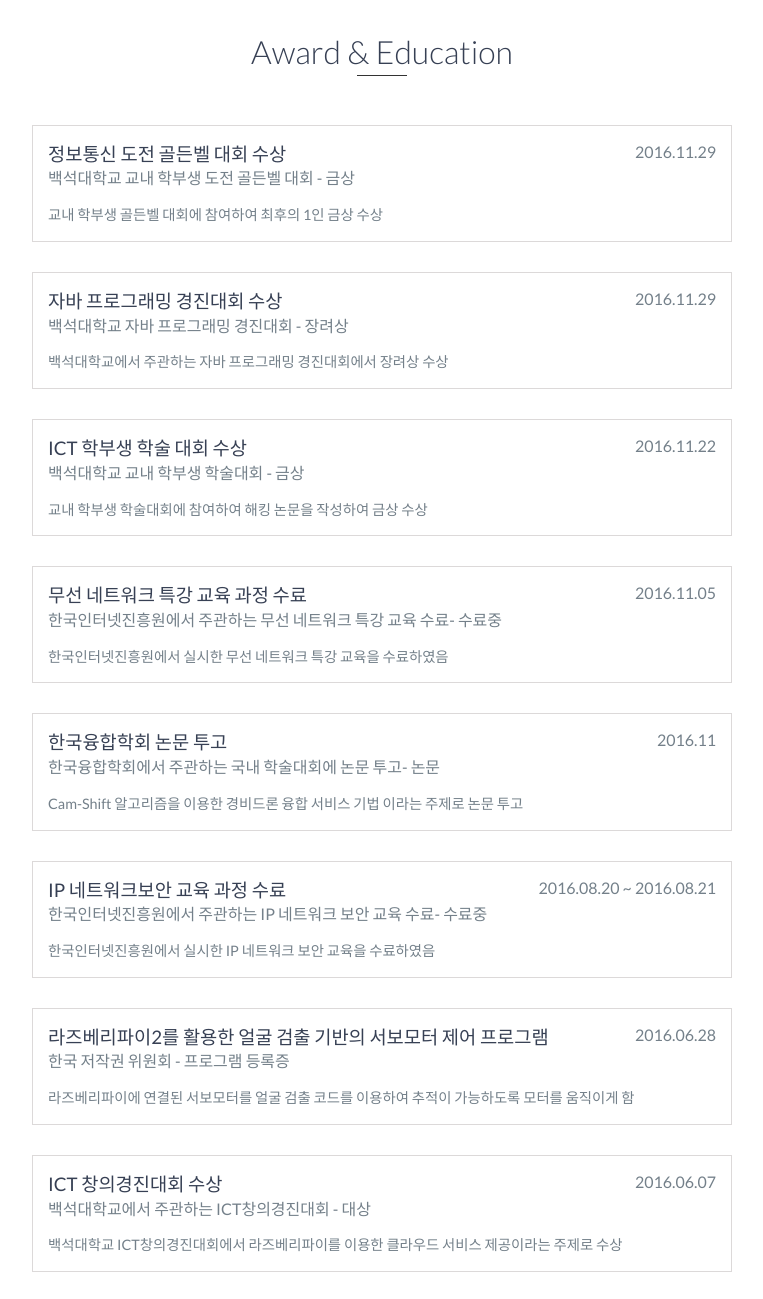
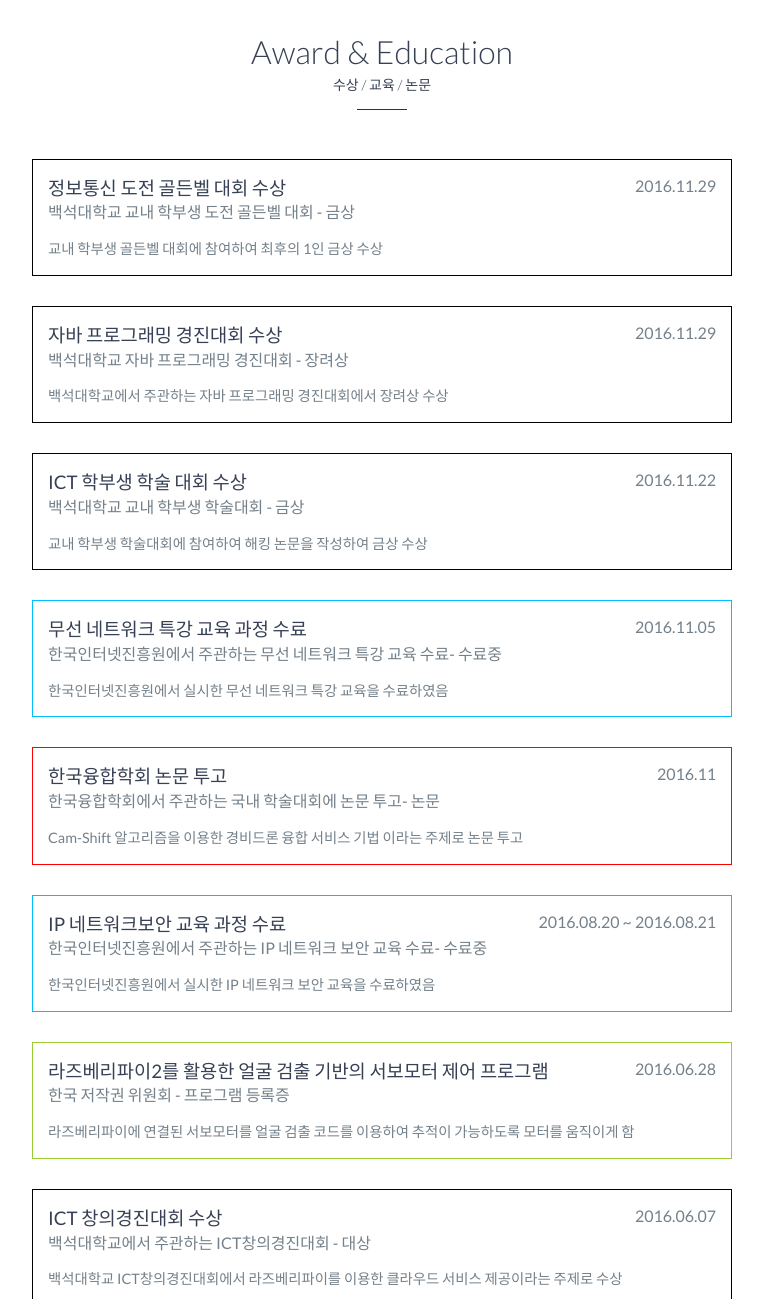
Before and after one commit to 2jae6/2jae6.github.io, a website: page index.html in a window 1280 px wide. Shown: the part 3320-4619 px from the top of the page, without its empty margins (258-1021 px from the left). Drawn offline with nearby package versions, Linux system fonts and the light colour scheme.

Commit message:
education color

```diff
--- /dev/null
+++ b/css/educationColor.css
@@ -0,0 +1,12 @@
+.award {
+  border-color: black;
+}
+.education {
+  border-color: deepskyblue;
+}
+.paper {
+  border-color: red;
+}
+.etc {
+  border-color: yellowgreen;
+}
--- a/index.html
+++ b/index.html
@@ -10,8 +10,10 @@
 	<link rel="icon" href="favicon.ico" type="image/x-icon">
     <link href="https://fonts.googleapis.com/css?family=Lato:300,400,700,900" rel="stylesheet">
     <link rel="stylesheet" href="libs/font-awesome/css/font-awesome.min.css">
+
     <link href="css/bootstrap.min.css" rel="stylesheet">
     <link href="css/styles.css" rel="stylesheet">
+    <link href="css/educationColor.css" rel="stylesheet">
 </head>
 
 <body>
@@ -213,10 +215,13 @@ It’s aimed squarely at beginners who want to learn to build real iOS apps, but
 
 
     <div id="education">
-        <h2 class="heading">Award & Education</h2>
+        <h2 class="heading">
+          Award & Education
+          <p style="margin-top: 0px; font-size: 14px;">수상 / 교육 / 논문</p>
+        </h2>
 
 
-                       <div class="education-block">
+       <div class="education-block award">
             <h3>정보통신 도전 골든벨 대회 수상 </h3>
             <span class="education-date">2016.11.29</span>
             <h4>백석대학교 교내 학부생 도전 골든벨 대회 - 금상</h4>
@@ -226,7 +231,7 @@ It’s aimed squarely at beginners who want to learn to build real iOS apps, but
         </div>
         <!-- End .education-block -->
 
-                               <div class="education-block">
+                               <div class="education-block award">
             <h3>자바 프로그래밍 경진대회 수상 </h3>
             <span class="education-date">2016.11.29</span>
             <h4>백석대학교 자바 프로그래밍 경진대회 - 장려상</h4>
@@ -237,7 +242,7 @@ It’s aimed squarely at beginners who want to learn to build real iOS apps, but
         <!-- End .education-block -->
 
 
-               <div class="education-block">
+               <div class="education-block award">
             <h3>ICT 학부생 학술 대회 수상 </h3>
             <span class="education-date">2016.11.22</span>
             <h4>백석대학교 교내 학부생 학술대회 - 금상</h4>
@@ -247,7 +252,7 @@ It’s aimed squarely at beginners who want to learn to build real iOS apps, but
         </div>
         <!-- End .education-block -->
 
-                                                               <div class="education-block">
+                                                               <div class="education-block education">
             <h3>무선 네트워크 특강 교육 과정 수료</h3>
             <span class="education-date">2016.11.05</span>
             <h4>한국인터넷진흥원에서 주관하는 무선 네트워크 특강 교육 수료- 수료중</h4>
@@ -257,7 +262,7 @@ It’s aimed squarely at beginners who want to learn to build real iOS apps, but
         </div>
         <!-- End .education-block -->
 
-                                <div class="education-block">
+                                <div class="education-block paper">
             <h3>한국융합학회 논문 투고</h3>
             <span class="education-date">2016.11</span>
             <h4>한국융합학회에서 주관하는 국내 학술대회에 논문 투고- 논문</h4>
@@ -268,7 +273,7 @@ It’s aimed squarely at beginners who want to learn to build real iOS apps, but
         <!-- End .education-block -->
 
 
-                <div class="education-block">
+                <div class="education-block education">
             <h3>IP 네트워크보안 교육 과정 수료</h3>
             <span class="education-date">2016.08.20 ~ 2016.08.21</span>
             <h4>한국인터넷진흥원에서 주관하는 IP 네트워크 보안 교육 수료- 수료중</h4>
@@ -278,7 +283,7 @@ It’s aimed squarely at beginners who want to learn to build real iOS apps, but
         </div>
         <!-- End .education-block -->
 
-              <div class="education-block">
+              <div class="education-block etc">
             <h3>라즈베리파이2를 활용한 얼굴 검출 기반의 서보모터 제어 프로그램</h3>
             <span class="education-date">2016.06.28</span>
             <h4>한국 저작권 위원회 - 프로그램 등록증</h4>
@@ -290,7 +295,7 @@ It’s aimed squarely at beginners who want to learn to build real iOS apps, but
 
 
 
-                                       <div class="education-block">
+                                       <div class="education-block award">
             <h3>ICT 창의경진대회 수상 </h3>
             <span class="education-date">2016.06.07</span>
             <h4>백석대학교에서 주관하는 ICT창의경진대회 - 대상</h4>
@@ -299,7 +304,7 @@ It’s aimed squarely at beginners who want to learn to build real iOS apps, but
             </p>
         </div>
         <!-- End .education-block -->
-                                              <div class="education-block">
+                                              <div class="education-block award">
             <h3>ICT 창의경진대회 수상 </h3>
             <span class="education-date">2016.06.07</span>
             <h4>백석대학교에서 주관하는 ICT창의경진대회 - 은상</h4>
@@ -316,7 +321,7 @@ It’s aimed squarely at beginners who want to learn to build real iOS apps, but
 
 
 
-                                                                <div class="education-block">
+                                                                <div class="education-block paper">
             <h3>한국융합학회 논문 투고</h3>
             <span class="education-date">2016.06</span>
             <h4>한국융합학회에서 주관하는 학술대회에 논문 투고- 논문</h4>
@@ -326,7 +331,7 @@ It’s aimed squarely at beginners who want to learn to build real iOS apps, but
         </div>
         <!-- End .education-block -->
 
-                                                                <div class="education-block">
+                                                                <div class="education-block paper">
             <h3>디지털융합학회 논문 투고</h3>
             <span class="education-date">2016.06</span>
             <h4>디지털융합학회에서 주관하는 학술대회에 논문 투고- 논문</h4>
@@ -335,7 +340,7 @@ It’s aimed squarely at beginners who want to learn to build real iOS apps, but
             </p>
         </div>
         <!-- End .education-block -->
-                                                <div class="education-block">
+                                                <div class="education-block paper">
             <h3>정보처리학회 논문 투고</h3>
             <span class="education-date">2016.04.29</span>
             <h4>정보처리학회에서 주관하는 학술대회에 논문 투고- 논문</h4>
@@ -344,7 +349,7 @@ It’s aimed squarely at beginners who want to learn to build real iOS apps, but
             </p>
         </div>
         <!-- End .education-block -->
-                                          <div class="education-block">
+                                          <div class="education-block education">
             <h3>클라우드 환경 구축을 위환 최신 기술과 실무활용 과정 수료 </h3>
             <span class="education-date">2016.03.24</span>
             <h4>한국정보처리학회 주관 클라우드 환경구축을 위한 최신 기술과 실무활용 교육 수료 - 수료증</h4>
@@ -355,7 +360,7 @@ It’s aimed squarely at beginners who want to learn to build real iOS apps, but
         <!-- End .education-block -->
 
 
-                        <div class="education-block">
+                        <div class="education-block paper">
             <h3>ICSMB 2016 국제학회 논문 투고</h3>
             <span class="education-date">2016.01.20</span>
             <h4>ICSMB에서 주관하는 호치민 국제 학회에 논문 투고- 논문</h4>
@@ -365,7 +370,7 @@ It’s aimed squarely at beginners who want to learn to build real iOS apps, but
         </div>
         <!-- End .education-block -->
 
-               <div class="education-block">
+               <div class="education-block award">
             <h3>전국 시나리오 공모전 대회 수상 </h3>
             <span class="education-date">2015.12.21</span>
             <h4>한국인터넷진흥원&육군본부 주최 시나리오 공모전 - 육군정보화기획실장상</h4>
@@ -375,7 +380,7 @@ It’s aimed squarely at beginners who want to learn to build real iOS apps, but
         </div>
         <!-- End .education-block -->
 
-                                                      <div class="education-block">
+                                                      <div class="education-block education">
             <h3>운영체제 보안실무 교육 과정 수료</h3>
             <span class="education-date">2015.07.22 ~ 2015.07.23</span>
             <h4>한국인터넷진흥원에서 주관하는 운영체제 보안 실무 교육 수료- 수료중</h4>
```
